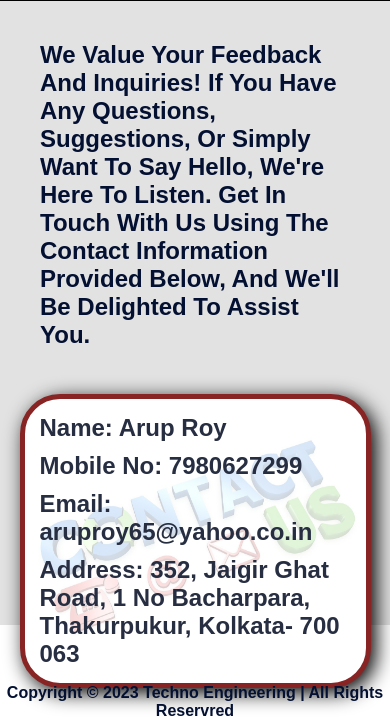
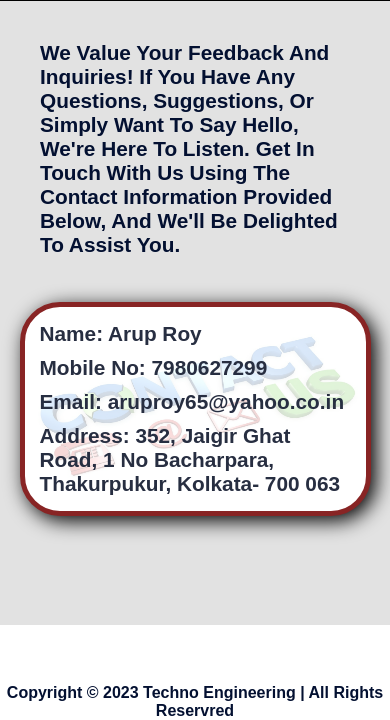
Before and after one commit to amitDev25/technoEngineering.github.io, a plain HTML site: page contact.html in a window 390 px wide. Shown: the part 219-939 px from the top of the page. Drawn offline with Linux system fonts and the light colour scheme; grey boxes are pictures that could not be loaded; a web font is replaced by a local one.

Commit message:
Update contactPhone.css

```diff
--- a/style/contactPhone.css
+++ b/style/contactPhone.css
@@ -143,6 +143,9 @@ transition: top 0.2s ease 0.3s; */
     .item p{
         margin: 5px;
     }
+    #para1, .item{
+        font-size: 1.3rem;
+    }
 
 }
 /* Background Image */
```
